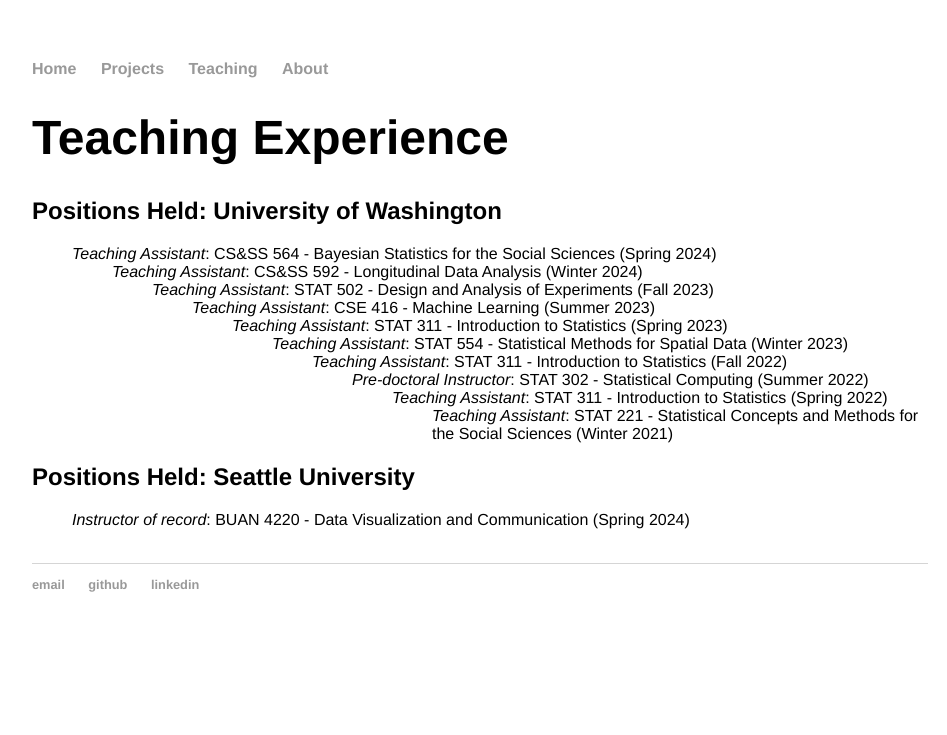
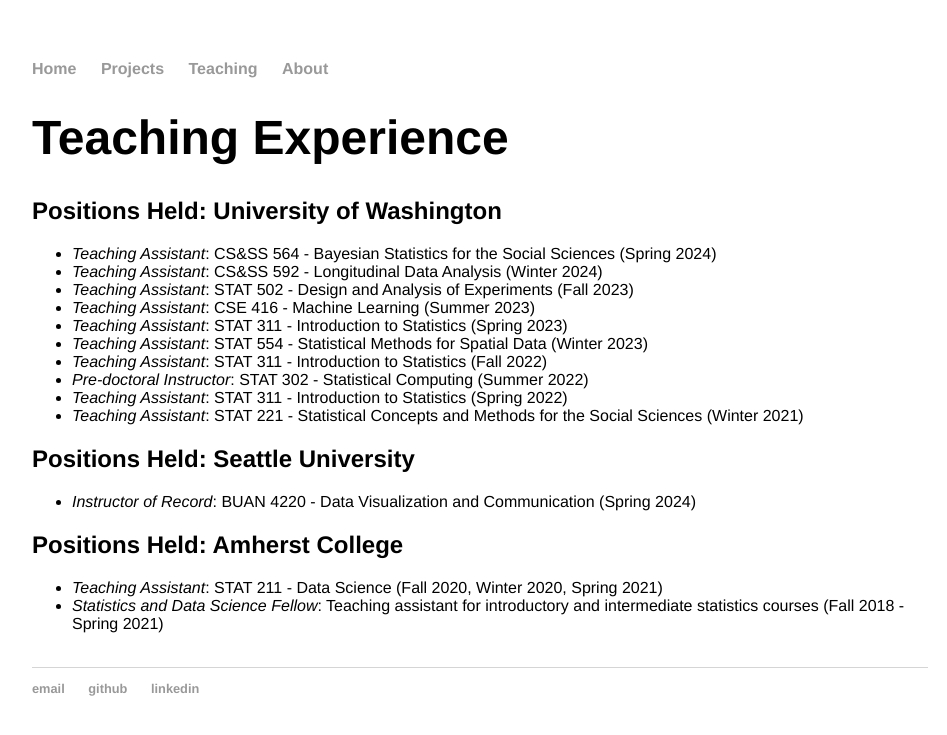
Before and after one commit to aboskovic21/aboskovic21.github.io, a Jekyll site: the page built from teaching/index.html, in a window 1280 px wide. Shown: the top 735 px of the page, without its empty margins (160-1107 px from the left). Built offline with Jekyll 4.4.1, drawn with Linux system fonts in a browser that asks for light colours.

Commit message:
final edits to teaching positions - fixing formatting

```diff
--- a/teaching/index.html
+++ b/teaching/index.html
@@ -11,23 +11,32 @@
     <div class="university">
         <h2>Positions Held: University of Washington</h2>
 
-            <ul> <i>Teaching Assistant</i>: CS&SS 564 - Bayesian Statistics for the Social Sciences (Spring 2024)
-            <ul> <i>Teaching Assistant</i>: CS&SS 592 - Longitudinal Data Analysis (Winter 2024)
-            <ul> <i>Teaching Assistant</i>: STAT 502 - Design and Analysis of Experiments (Fall 2023)
-            <ul> <i>Teaching Assistant</i>: CSE 416 - Machine Learning (Summer 2023)
-            <ul> <i>Teaching Assistant</i>: STAT 311 - Introduction to Statistics (Spring 2023)
-            <ul> <i>Teaching Assistant</i>: STAT 554 - Statistical Methods for Spatial Data (Winter 2023)
-            <ul> <i>Teaching Assistant</i>: STAT 311 - Introduction to Statistics (Fall 2022)
-            <ul> <i>Pre-doctoral Instructor</i>: STAT 302 - Statistical Computing (Summer 2022)
-            <ul> <i>Teaching Assistant</i>: STAT 311 - Introduction to Statistics (Spring 2022)
-            <ul> <i>Teaching Assistant</i>: STAT 221 - Statistical Concepts and Methods for the Social Sciences (Winter 2021)
+<ul>
+    <li><i>Teaching Assistant</i>: CS&SS 564 - Bayesian Statistics for the Social Sciences (Spring 2024)</li>
+    <li><i>Teaching Assistant</i>: CS&SS 592 - Longitudinal Data Analysis (Winter 2024)</li>
+    <li><i>Teaching Assistant</i>: STAT 502 - Design and Analysis of Experiments (Fall 2023)</li>
+    <li><i>Teaching Assistant</i>: CSE 416 - Machine Learning (Summer 2023)</li>
+    <li><i>Teaching Assistant</i>: STAT 311 - Introduction to Statistics (Spring 2023)</li>
+    <li><i>Teaching Assistant</i>: STAT 554 - Statistical Methods for Spatial Data (Winter 2023)</li>
+    <li><i>Teaching Assistant</i>: STAT 311 - Introduction to Statistics (Fall 2022)</li>
+    <li><i>Pre-doctoral Instructor</i>: STAT 302 - Statistical Computing (Summer 2022)</li>
+    <li><i>Teaching Assistant</i>: STAT 311 - Introduction to Statistics (Spring 2022)</li>
+    <li><i>Teaching Assistant</i>: STAT 221 - Statistical Concepts and Methods for the Social Sciences (Winter 2021)</li>
+</ul>
 
     </div>
 
-    <!-- Second University -->
-    <div class="university">
-        <h2>Positions Held: Seattle University</h2>
+<div class="university">
+    <h2>Positions Held: Seattle University</h2>
+    <ul>
+        <li><i>Instructor of Record</i>: BUAN 4220 - Data Visualization and Communication (Spring 2024)</li>
+    </ul>
+</div>
 
-           <ul> <i>Instructor of record</i>: BUAN 4220 - Data Visualization and Communication (Spring 2024)
-
-      </div>
+<div class="university">
+    <h2>Positions Held: Amherst College</h2>
+    <ul>
+        <li><i>Teaching Assistant</i>: STAT 211 - Data Science (Fall 2020, Winter 2020, Spring 2021)</li>
+        <li><i>Statistics and Data Science Fellow</i>: Teaching assistant for introductory and intermediate statistics courses (Fall 2018 - Spring 2021)</li>
+    </ul>
+</div>
```
